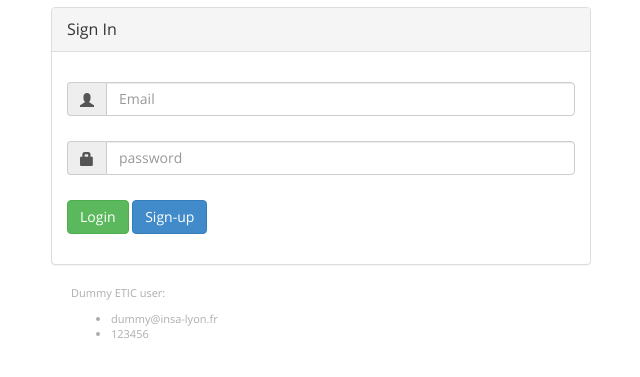
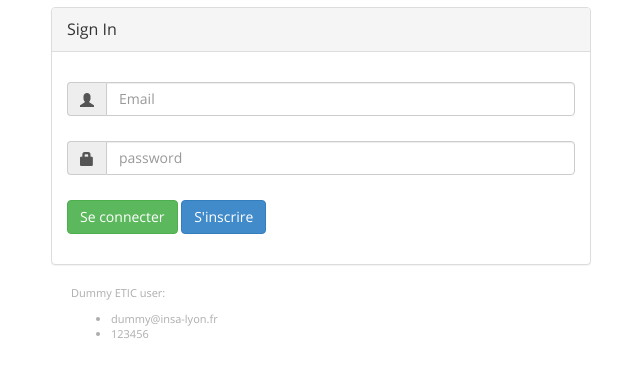
Before and after one commit to halflings/etic-intervenants, a Flask app: page /login in a window 1280 px wide. Shown: the part 193-570 px from the top of the page, without its empty margins (319-959 px from the left). Run offline with Flask 2, Linux system fonts and the light colour scheme; data that the repository does not hold is empty; parts of the project's set-up code (start-up, migrations or seed data) failed here and were passed over.

Commit message:
Small texting/design changes

```diff
--- a/static/css/main.css
+++ b/static/css/main.css
@@ -127,3 +127,7 @@ a:href {
 .breadcrumb {
   margin: 0;
 }
+
+.carousel-inner>.item>img {
+  margin: 0 auto;
+}
--- a/templates/index.html
+++ b/templates/index.html
@@ -52,7 +52,7 @@
 
 <div class="row container">
 
-    <h1>Pourquoi être un intervenant ETIC ?</h1>
+    <h1>Pourquoi être intervenant à ETIC ?</h1>
 
     <ul class="panels">
         <li class="list-group-item">
--- a/templates/login.html
+++ b/templates/login.html
@@ -23,7 +23,7 @@
 
                 {%if error%}
                      <div  id="login-alert" class="alert alert-danger col-sm-12">
-                        Wrong email or password !
+                        Mauvais mail ou mot de passe !
                     </div>
                 {%endif%}
 
@@ -43,8 +43,8 @@
                         <!-- Button -->
 
                         <div class="col-sm-12 controls">
-                          <button id="btn-login" class="btn btn-success" type="submit">Login  </button>
-                          <a id="btn-signup" href="/signup" class="btn btn-primary">Sign-up</a>
+                          <button id="btn-login" class="btn btn-success" type="submit">Se connecter  </button>
+                          <a id="btn-signup" href="/signup" class="btn btn-primary">S'inscrire</a>
 
                         </div>
                     </div>
```
